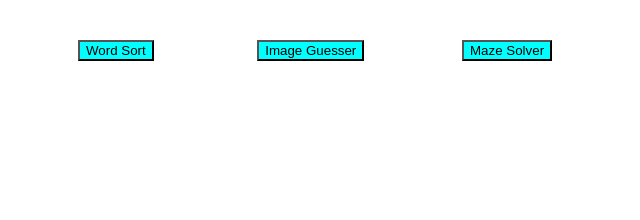
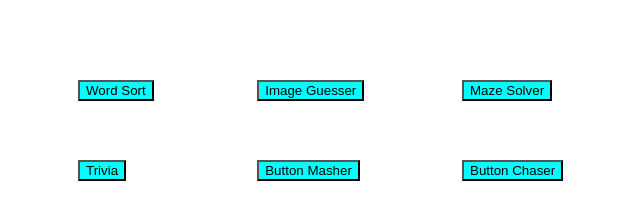
Before and after one commit to 3r1cZ/Puzzle-Game, a plain HTML site: page index.html in a window 1280 px wide. Shown: the whole page, without its empty margins (306-946 px from the left). Drawn offline with Linux system fonts and the light colour scheme.

Commit message:
Create files for new puzzles

```diff
--- a/index.html
+++ b/index.html
@@ -16,5 +16,14 @@
         <button id="mazeSolver-button" onclick="document.location='Puzzles/MazeSolver/mazeSolver.html'">
             Maze Solver
         </button>
+        <button id="trivia-button" onclick="document.location='Puzzles/Trivia/trivia.html'">
+            Trivia
+        </button>
+        <button id="buttonMasher-button" onclick="document.location='Puzzles/ButtonMasher/buttonMasher.html'">
+            Button Masher
+        </button>
+        <Button id="buttonChaser-button" onclick="document.location='Puzzles/ButtonChaser/buttonChaser.html'">
+            Button Chaser
+        </Button>
     </body>
 </html>
--- a/styles.css
+++ b/styles.css
@@ -6,21 +6,42 @@ html, body {
 
 #wordSort-button {
   position: absolute;
-  top: 5%;
+  top: 10%;
   left: 30%;
   background-color: aqua;
 }
 
 #imageGuesser-button {
   position: absolute;
-  top: 5%;
+  top: 10%;
   left: 44%;
   background-color: aqua;
 }
 
 #mazeSolver-button {
   position: absolute;
-  top: 5%;
+  top: 10%;
   left: 60%;
   background-color: aqua;
 }
+
+#trivia-button {
+  position: absolute;
+  top: 20%;
+  left: 30%;
+  background-color: aqua;
+}
+
+#buttonMasher-button {
+  position: absolute;
+  top: 20%;
+  left: 44%;
+  background-color: aqua;
+}
+
+#buttonChaser-button {
+  position: absolute;
+  top: 20%;
+  left: 60%;
+  background-color: aqua;
+}
```
Also changed, not shown: Puzzles/ButtonChaser/buttonChaser.html (added, +12 -0 lines), Puzzles/ButtonMasher/buttonMasher.html (added, +12 -0 lines), Puzzles/Trivia/trivia.html (added, +12 -0 lines), Puzzles/ButtonChaser/script-buttonChaser.js (added), Puzzles/ButtonChaser/styles-buttonChaser.css (added), Puzzles/ButtonMasher/script-buttonMasher.js (added), Puzzles/ButtonMasher/styles-buttonMasher.css (added), Puzzles/Trivia/script-trivia.js (added), Puzzles/Trivia/styles-trivia.css (added).
